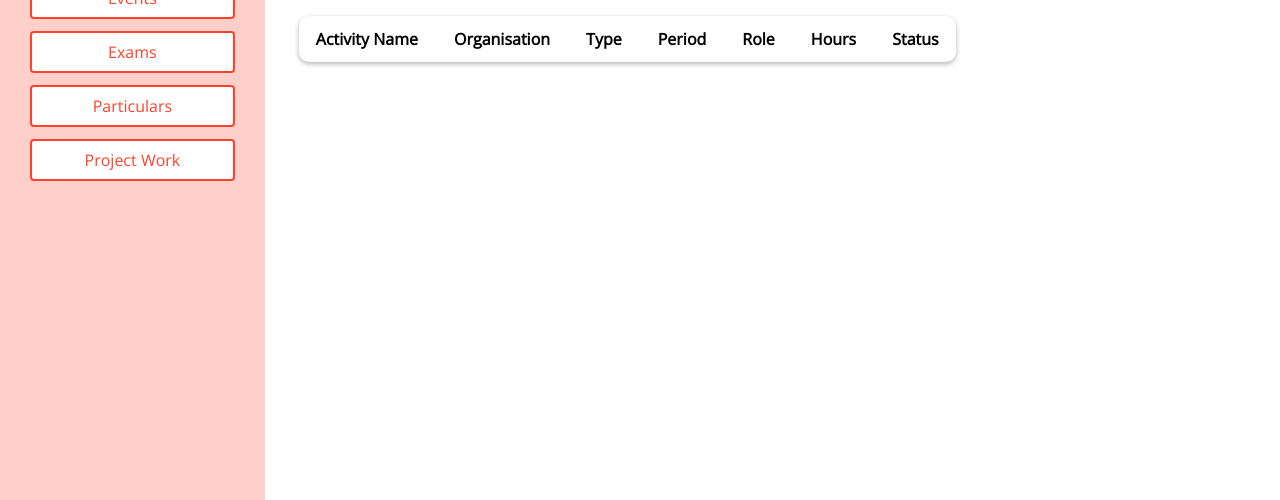
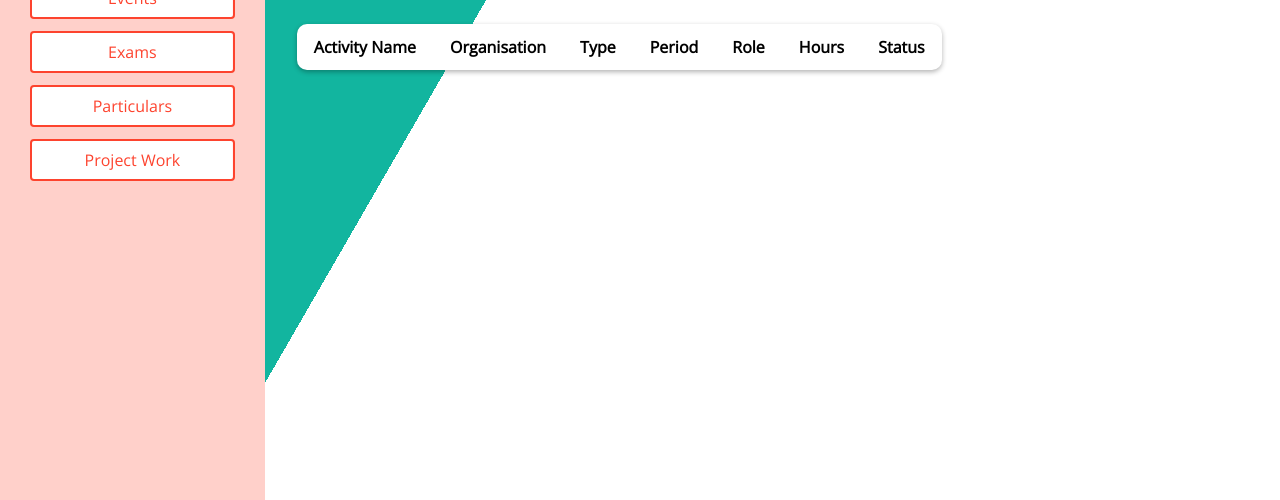
Before and after one commit to jonkohzy/powerclass, a website: page public/school-matters/cip.html in a window 1280 px wide. Shown: the part 300-800 px from the top of the page. Drawn offline with nearby package versions, Linux system fonts and the light colour scheme; no server answers.

Commit message:
added CIP

```diff
--- a/public/school-matters/cip.html
+++ b/public/school-matters/cip.html
@@ -9,6 +9,19 @@
 	<link rel="stylesheet" href="../stylesheets/nav.css" type="text/css">
 	<link rel="stylesheet" href="../stylesheets/school-matters.css" type="text/css">
 	<title>PowerClass | CIP Records</title>
+	<style>
+		td, tr{
+			background: white;
+		}
+		.left{
+			border-top-left-radius: 10px;
+			border-bottom-left-radius: 10px;
+		}
+		.right{
+			border-top-right-radius: 10px;
+			border-bottom-right-radius: 10px;
+		}
+	</style>
 </head>
 <body>
     <div class="header">
@@ -35,20 +48,23 @@
 	</div>
 	<!--navbar end-->
 
-	<div class="content">
+	<div class = "content", style = "
+		height: 550px;
+		background: linear-gradient(120deg, #12b59f 25%, transparent 25%);
+	">
 		<h2 class="no-records">No CIP records found.</h2>
 		<div id="totalCipHours" class="number">Loading...</div>
 
-		<table class="list">
+		<table class="list" style = "border-spacing: 0px 10px">
 			<thead>
 				<tr>
-					<th>Activity Name</th>
+					<th class = 'left'>Activity Name</th>
 					<th>Organisation</th>
 					<th>Type</th>
 					<th>Period</th>
 					<th>Role</th>
 					<th>Hours</th>
-					<th>Status</th>
+					<th class = 'right'>Status</th>
 				</tr>
 			</thead>
 		</table>
@@ -95,6 +111,7 @@
 
 					const activityCell = document.createElement("td");
 					activityCell.textContent = activityName;
+					activityCell.className = "left";
 					const organisationCell = document.createElement("td");
 					organisationCell.textContent = organisation;
 					const typeCell = document.createElement("td");
@@ -107,6 +124,7 @@
 					hoursCell.textContent = hours;
 					const statusCell = document.createElement("td");
 					statusCell.textContent = status;
+					statusCell.className = "right";
 
 					row.appendChild(activityCell);
 					row.appendChild(organisationCell);
```
